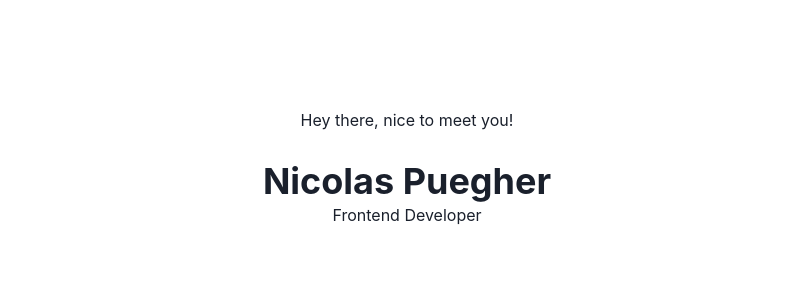
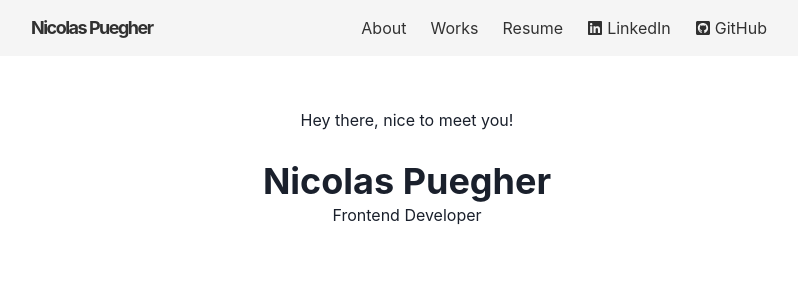
Before and after one commit to nicoPuegher/portfolio, a Next.js app: page / in a window 1280 px wide. Shown: the top 300 px of the page, without its empty margins (233-1031 px from the left). Built offline with nearby package versions, Linux system fonts and the light colour scheme.

Commit message:
add navbar in layouts/main

```diff
--- a/components/layouts/main.js
+++ b/components/layouts/main.js
@@ -1,4 +1,5 @@
 import Head from 'next/head';
+import Navbar from '../navbar';
 import { Box, Container } from '@chakra-ui/react';
 
 const Main = ({ children, router }) => {
@@ -9,6 +10,8 @@ const Main = ({ children, router }) => {
         <title>Nicolas Puegher - Portfolio</title>
       </Head>
 
+      <Navbar path={router.asPath} />
+
       <Container maxW="container.md" pt={24}>
         {children}
       </Container>
```
